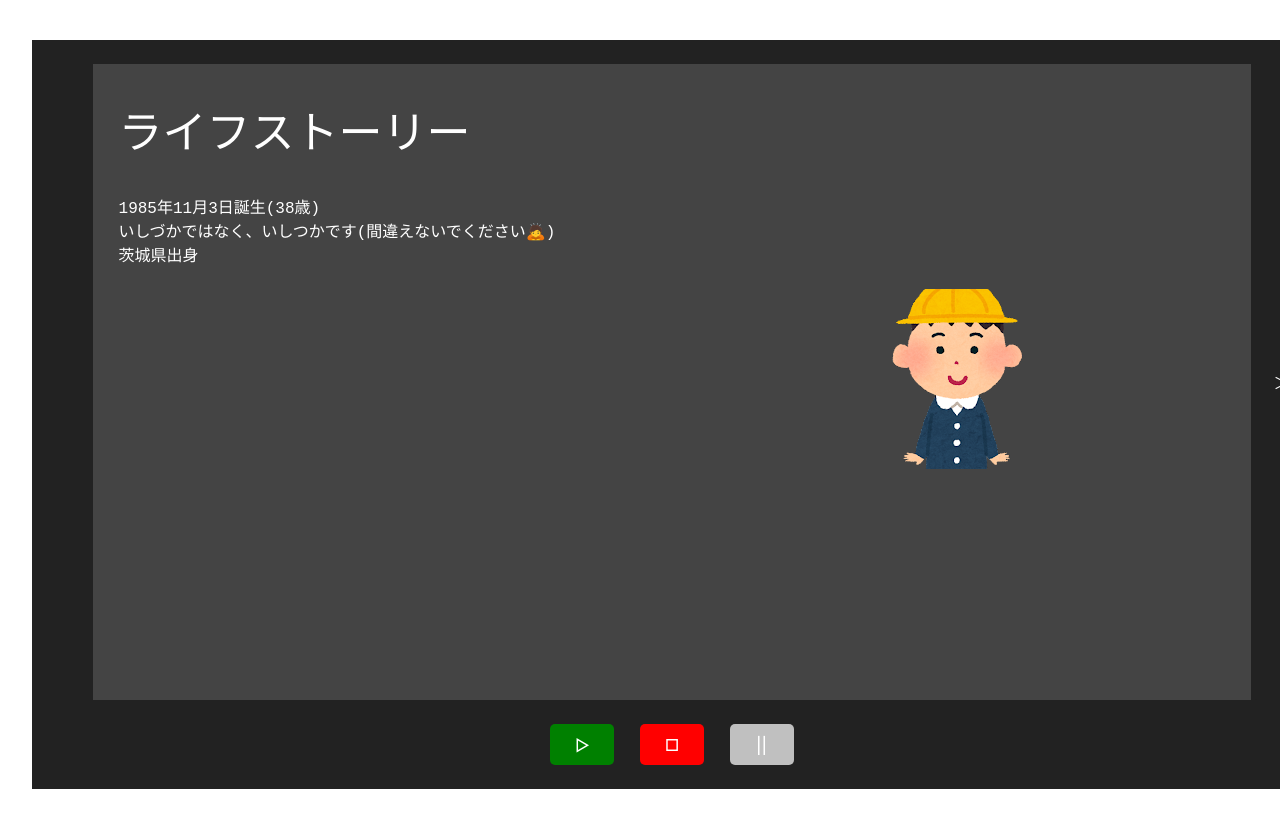
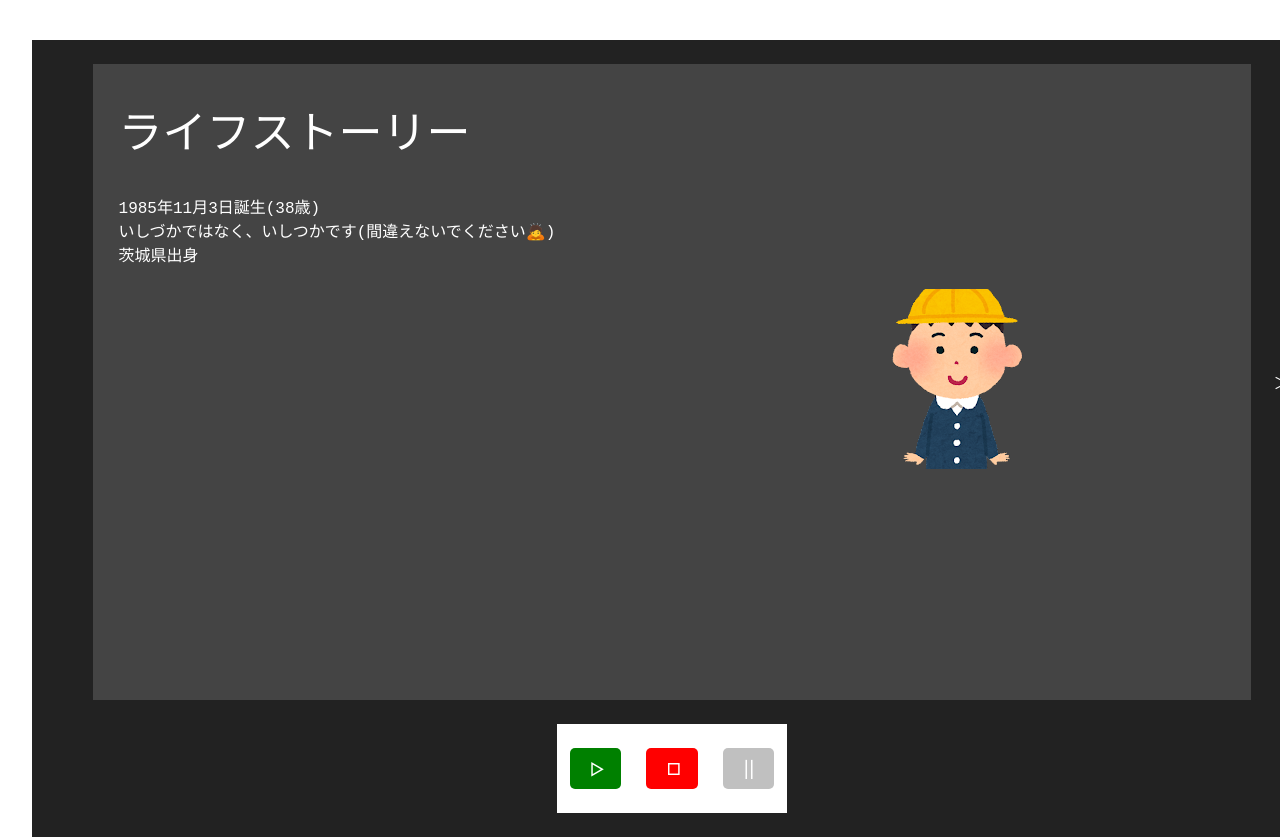
Before and after one commit to tak389/slideshow, a React (Vite) app: page / in a window 1280 px wide. Shown: the top 837 px of the page. Before the commit the page ends 800 px from the top, so only its background shows below. Built offline with nearby package versions, Linux system fonts and the light colour scheme.

Commit message:
Button配下のcssファイル定義修正と、コード整形
Signed-off-by: tak389 <pupu8241t@gmail.com>

```diff
--- a/src/components/atoms/SoundButton/index.module.css
+++ b/src/components/atoms/SoundButton/index.module.css
@@ -1,8 +1,12 @@
+.Button_area {
+    background-color: #FFFFFF;
+    margin: 3vh 0;
+
     .play_button {
         background-color: #008000;
         color: #FFFFFF;
         margin: 3vh 1vw;
-    width: 5vw;
+        width: 4vw;
         border-radius: 5px;
     }
 
@@ -10,7 +14,7 @@
         background-color: #FF0000;
         color: #FFFFFF;
         margin: 3vh 1vw;
-    width: 5vw;
+        width: 4vw;
         border-radius: 5px;
     }
 
@@ -18,6 +22,7 @@
         background-color: #C0C0C0;
         color: #FFFFFF;
         margin: 3vh 1vw;
-    width: 5vw;
+        width: 4vw;
         border-radius: 5px;
     }
+}
--- a/src/components/atoms/SoundButton/index.tsx
+++ b/src/components/atoms/SoundButton/index.tsx
@@ -1,4 +1,3 @@
-// import useSound from 'use-sound';
 import styles from './index.module.css'
 
 type Props = {
@@ -8,13 +7,13 @@ type Props = {
 const SoundButton = (props :Props): JSX.Element => {
   const audio = new Audio(props.path)
 
-  const stop = () => {
+  const stop = ():void => {
     audio.pause()
     audio.currentTime = 0
   }
 
   return (
-    <div className={styles.button}>
+    <div className={styles.Button_area}>
       <button className={styles.play_button} onClick={() => audio.play()}>▷</button>
       <button className={styles.stop_button} onClick={stop}>□</button>
       <button className={styles.pause_button} onClick={() => audio.pause()}>||</button>
```
Lines whose indentation alone changed are shown as unchanged.
